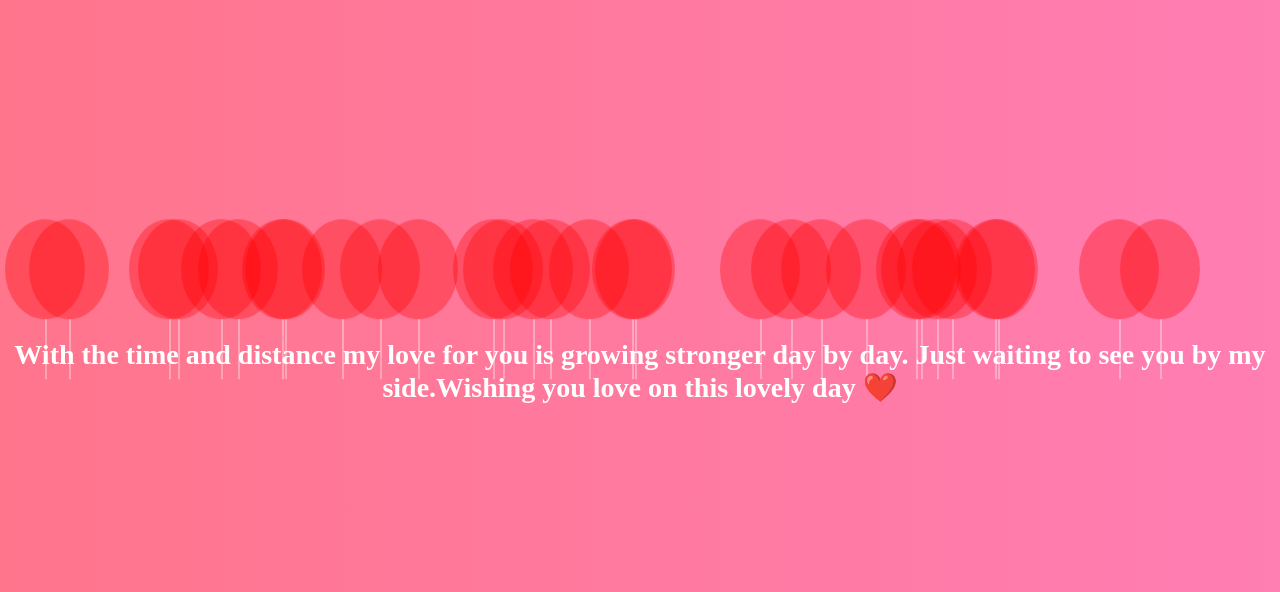
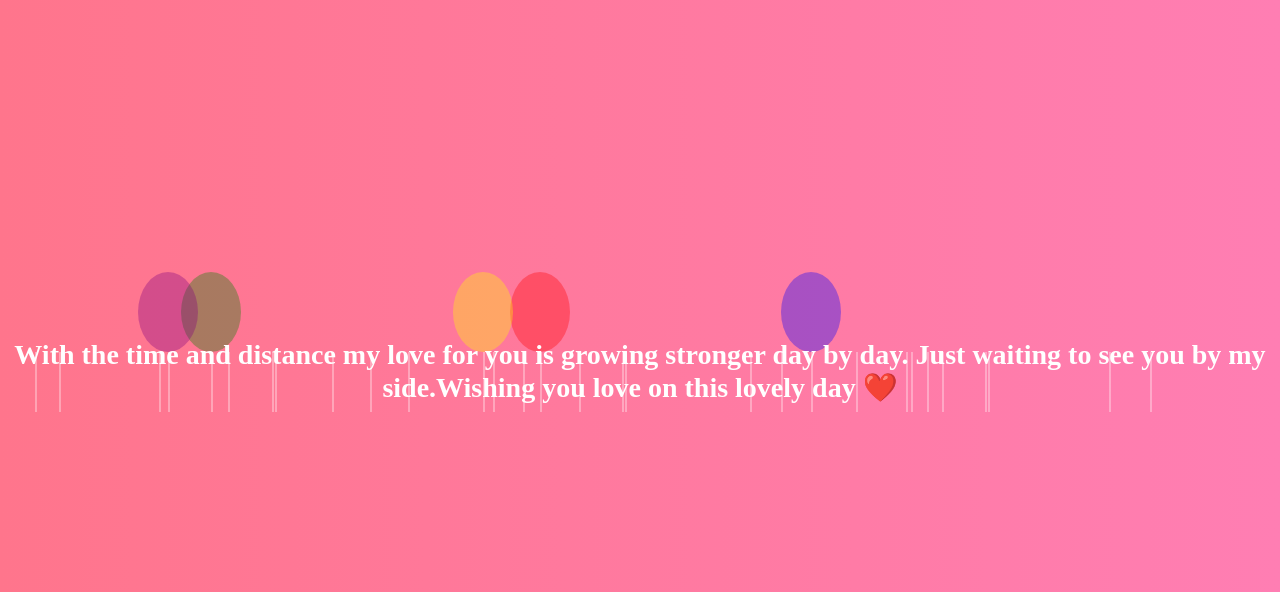
Before and after one commit to hemanth62892/Best-Wishes, a Flask app: page /balloons in a window 1280 px wide. Shown: the top 592 px of the page. Run offline with Flask 3, Linux system fonts and the light colour scheme.

Commit message:
Update style.css

```diff
--- a/static/css/style.css
+++ b/static/css/style.css
@@ -14,7 +14,7 @@
     font-weight: bold;
     color: white;
     text-align: center;
-    margin-bottom: 10px;
+    margin-bottom: 50px;
 }
 
 /* ---- HOME PAGE (Heart Shape) ---- */
@@ -59,17 +59,28 @@
 }
 
 @keyframes float {
-    0% { transform: translateY(100vh); opacity: 1; }
-    100% { transform: translateY(-10vh); opacity: 0; }
+    0% { transform: translateY(100vh) translateX(0); opacity: 1; }
+    100% { transform: translateY(-10vh) translateX(calc(50px - 100px * random())); opacity: 0; }
 }
 
 .balloon {
     position: absolute;
-    width: 80px; /* Bigger Balloons */
-    height: 100px;
-    background: red;
+    width: 60px; /* Bigger Balloons */
+    height: 80px;
     border-radius: 50%;
     animation: float 10s linear infinite;
+}
+
+/* Different Colors for Balloons */
+.balloon:nth-child(1) { background: red; }
+.balloon:nth-child(2) { background: blue; }
+.balloon:nth-child(3) { background: yellow; }
+.balloon:nth-child(4) { background: green; }
+.balloon:nth-child(5) { background: purple; }
+
+/* Add random positioning */
+.balloon {
+    left: calc(5% + 90% * random());
 }
 
 /* Add thread to balloons */
```
